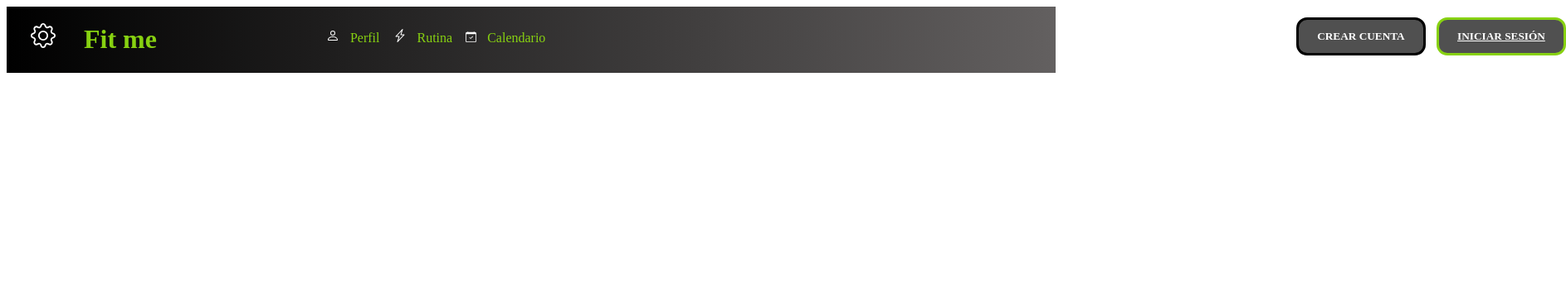
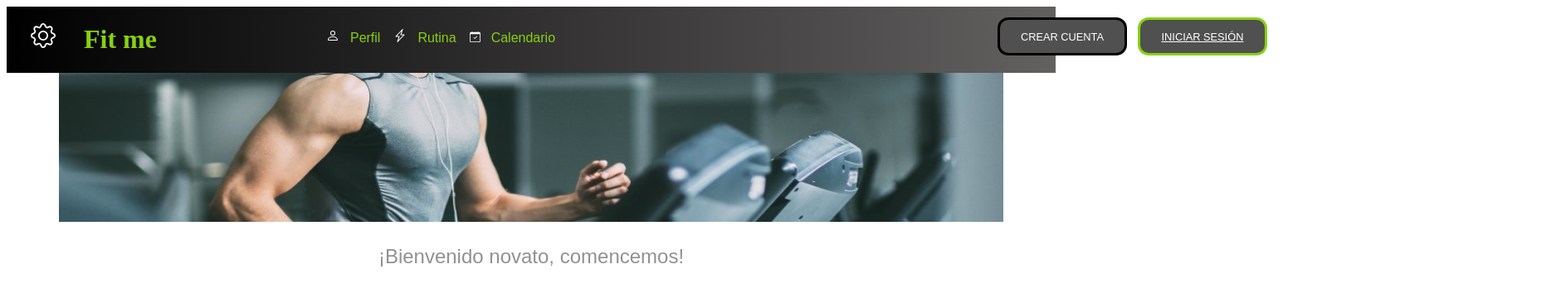
Before and after one commit to Mateo781/pagina-redes-informaticas, a plain HTML site: page index.html in a window 1280 px wide. Shown: the whole page at 83% size, 1887 px wide, since content can reach past the window. Drawn offline with Linux system fonts and the light colour scheme.

Commit message:
commit 5 (desarrollo del main)

```diff
--- a/index.html
+++ b/index.html
@@ -53,7 +53,10 @@
 
     </header>
     <main>
-
+        <center>
+        <img class="imagen_main" src="imagen_main.jpg">
+        <h3 class="bienvenida">¡Bienvenido novato, comencemos!</h3>
+        </center>
     </main>
     <footer>
 
--- a/style.css
+++ b/style.css
@@ -22,10 +22,11 @@ p{
     color: rgb(135, 209, 17);
     display: inline-block;
     margin-left: 13px;
+    font: 100% sans-serif;
 }
 .crear-cuenta{
     position: relative;
-    right: -1360px;
+    right: -1000px;
     border: 3px solid rgb(0, 0, 0);
     border-radius: 13px;
     height: 40px;
@@ -36,7 +37,7 @@ p{
 }
 .iniciar-sesion{
     position: relative;
-    right: -1360px;
+    right: -1000px;
     border: 3px solid rgb(135, 209, 17);
     border-radius: 13px;
     height: 40px;
@@ -48,7 +49,16 @@ p{
 h5{
     color: white;
     margin: auto;
+    font: 80% sans-serif;
 }
 .sesiones{
     display: flex;
 }
+.imagen_main{
+    width: 90%;
+    height: 180px;
+}
+.bienvenida{
+    color: rgb(146, 145, 145);
+    font: 150% sans-serif;
+}
```
Also changed, not shown: imagen_main.jpg (added), logo_provisorio.png (added).
